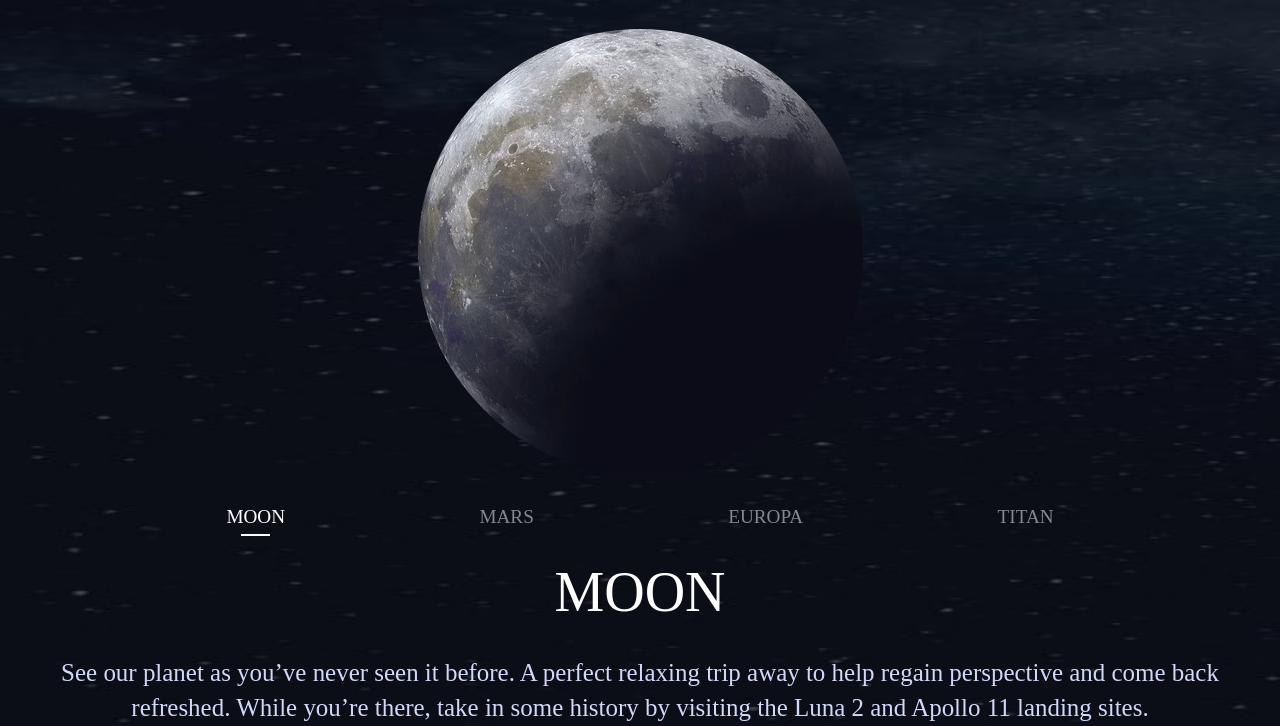
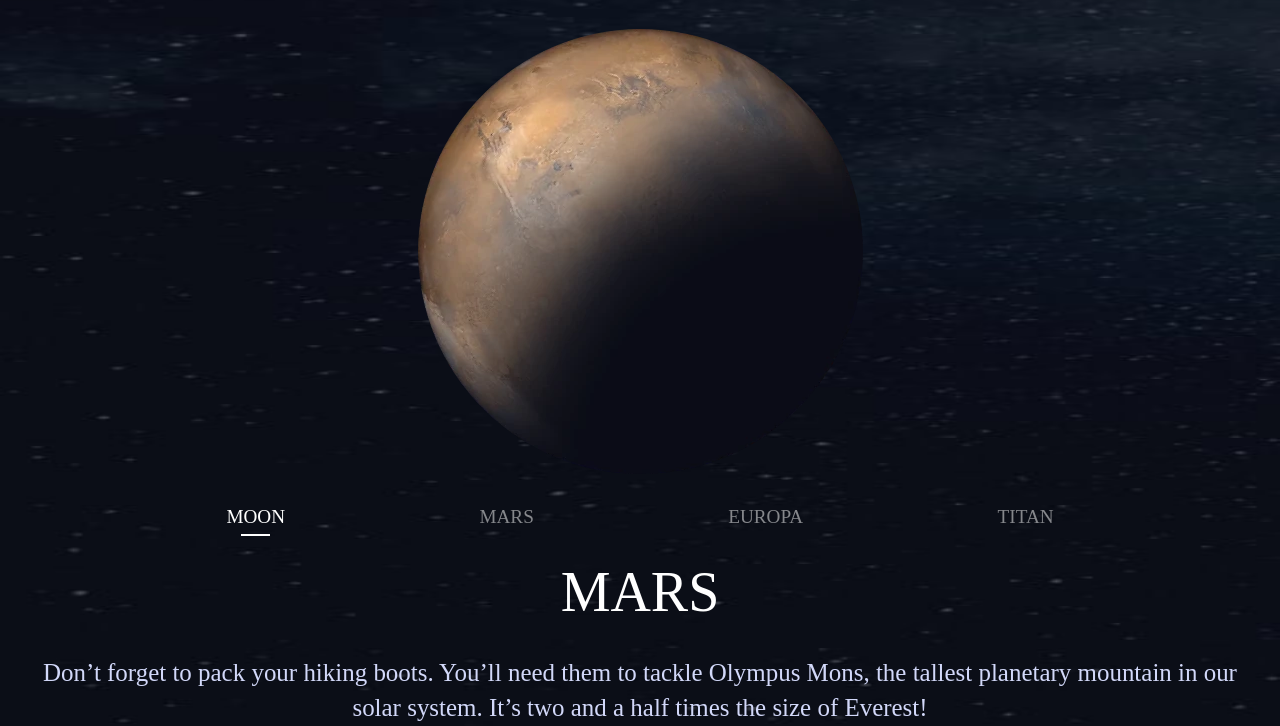
Before and after one commit to nrdevpy/space-tourism-website, a plain HTML site: page pages/destination-moon.html in a window 1280 px wide. Both pictures are taken after a click on the button "MARS". Shown: the part 168-894 px from the top of the page. Drawn offline with Linux system fonts and the light colour scheme; a web font is replaced by a local one.

Commit message:
Add change planet feature

```diff
--- a/js/planets.js
+++ b/js/planets.js
@@ -4,14 +4,15 @@ import data from './fetch.js'
 // Upload data to the page.
 const planetsList = document.getElementById('planets');
 const planet = document.getElementById('planet');
+const planetName = document.getElementById('planet_name');
+const planetDescription = document.getElementById('planet_description');
 
 await data().then(data => {
     const destinations = data.destinations
-    console.log(destinations[0])
+    console.log(destinations)
     // Destructuring
     const {
         name,
-        image,
         description,
         distance,
         travel
@@ -21,11 +22,12 @@ await data().then(data => {
     // Planet image.
     planet.setAttribute('src', `.${webp}`)
     planet.setAttribute('alt', name)
+
     // Planets list.
     let list = '';
     for (let planet of destinations) {
         let {name} = planet;
-        name = name.toLowerCase();
+
         if (list === '') {
             list += `
             <li>
@@ -35,12 +37,38 @@ await data().then(data => {
         } else {
             list += `
                 <li>
-                    <button id="${name}" type="button">${name}</button>
+                    <button class="planet--inactive" id="${name}" type="button">${name}</button>
                 </li>
             `
         }
     }
     planetsList.innerHTML = list;
 
+    // Change planet
+    const planets = document.querySelectorAll(".planet--inactive");
+    planets.forEach(planetNav => {
+        planetNav.addEventListener('click', () => {
+            let id = planetNav.id;
+
+            destinations.forEach(destination => {
+                if (destination.name === id) {
+                    const {
+                        name,
+                        image,
+                        description,
+                        distance,
+                        travel
+                    } = destination;
+                    const {webp} = destination.images;
+
+                    // Set planet image.
+                    planet.setAttribute('src', `.${webp}`);
+                    planet.setAttribute('alt', name);
+                    planetName.innerText = name;
+                    planetDescription.innerText = description;
+                }
+            })
+        })
+    })
     //
 })
--- a/pages/destination-moon.html
+++ b/pages/destination-moon.html
@@ -61,8 +61,8 @@
           <button type="button">Titan</button>
         </li> -->
       </ul>
-      <h3>Moon</h3>
-      <p>
+      <h3 id="planet_name">Moon</h3>
+      <p id="planet_description">
         See our planet as you’ve never seen it before. A perfect relaxing trip away to help
         regain perspective and come back refreshed. While you’re there, take in some history
         by visiting the Luna 2 and Apollo 11 landing sites.
```
